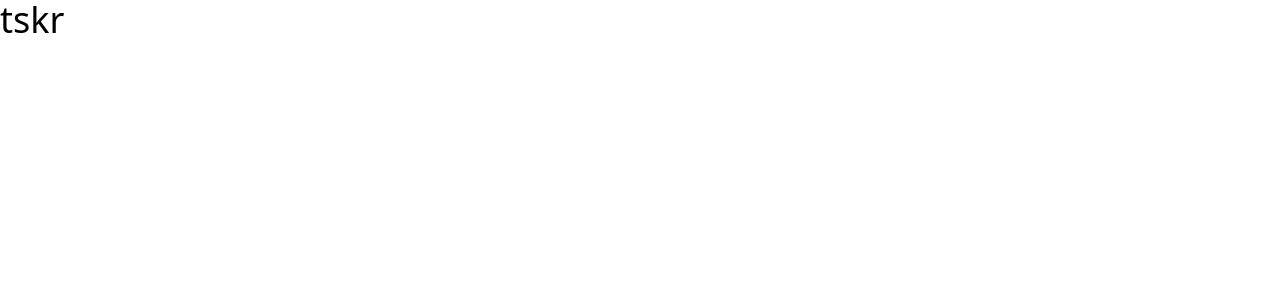
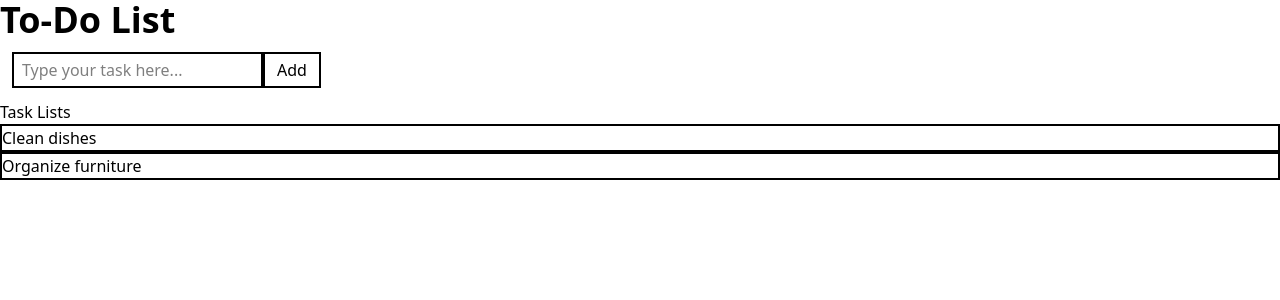
Before and after one commit to ntpyxl/ToDo-List, a React (Vite) app: page / in a window 1280 px wide. Shown: the top 300 px of the page. Built offline with nearby package versions, Linux system fonts and the light colour scheme.

Commit message:
Initial To-Do List feature
Adding and updating of tasks list

```diff
--- a/src/App.tsx
+++ b/src/App.tsx
@@ -1,7 +1,50 @@
+import { useState } from "react";
+
 function App() {
+    const [taskList, refreshTaskList] = useState([
+        "Clean dishes",
+        "Organize furniture",
+    ]);
+    const [taskName, setTaskName] = useState("");
+
+    const addTask = () => {
+        if (taskName.trim() === "") return;
+
+        refreshTaskList((prevTaskList) => [...prevTaskList, taskName]);
+        setTaskName("");
+    };
+
     return (
         <>
-            <div className="text-4xl">tskr</div>
+            <div>
+                <h3 className="text-4xl font-semibold">To-Do List</h3>
+            </div>
+            <div className="p-3">
+                <input
+                    type="text"
+                    id="taskName"
+                    name="taskName"
+                    placeholder="Type your task here..."
+                    value={taskName}
+                    onChange={(e) => setTaskName(e.target.value)}
+                    className="px-2 py-1 border-2 border-black"
+                ></input>
+                <button
+                    onClick={() => addTask()}
+                    className="px-3 py-1 border-2 border-black cursor-pointer hover:scale-105"
+                >
+                    Add
+                </button>
+            </div>
+
+            <div>
+                <h3>Task Lists</h3>
+                {taskList.map((task, index) => (
+                    <div key={index} className="border-2 border-black">
+                        {task}
+                    </div>
+                ))}
+            </div>
         </>
     );
 }
```
